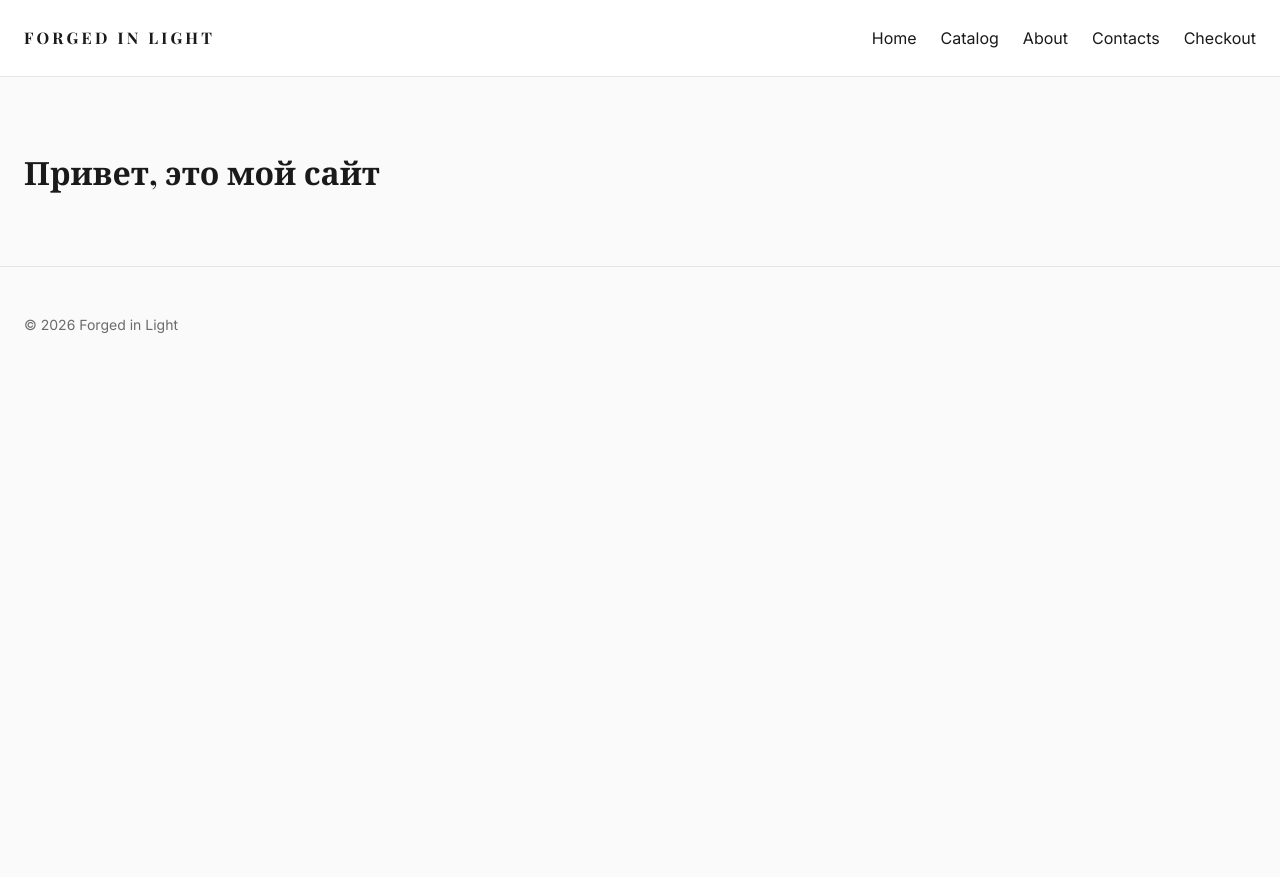
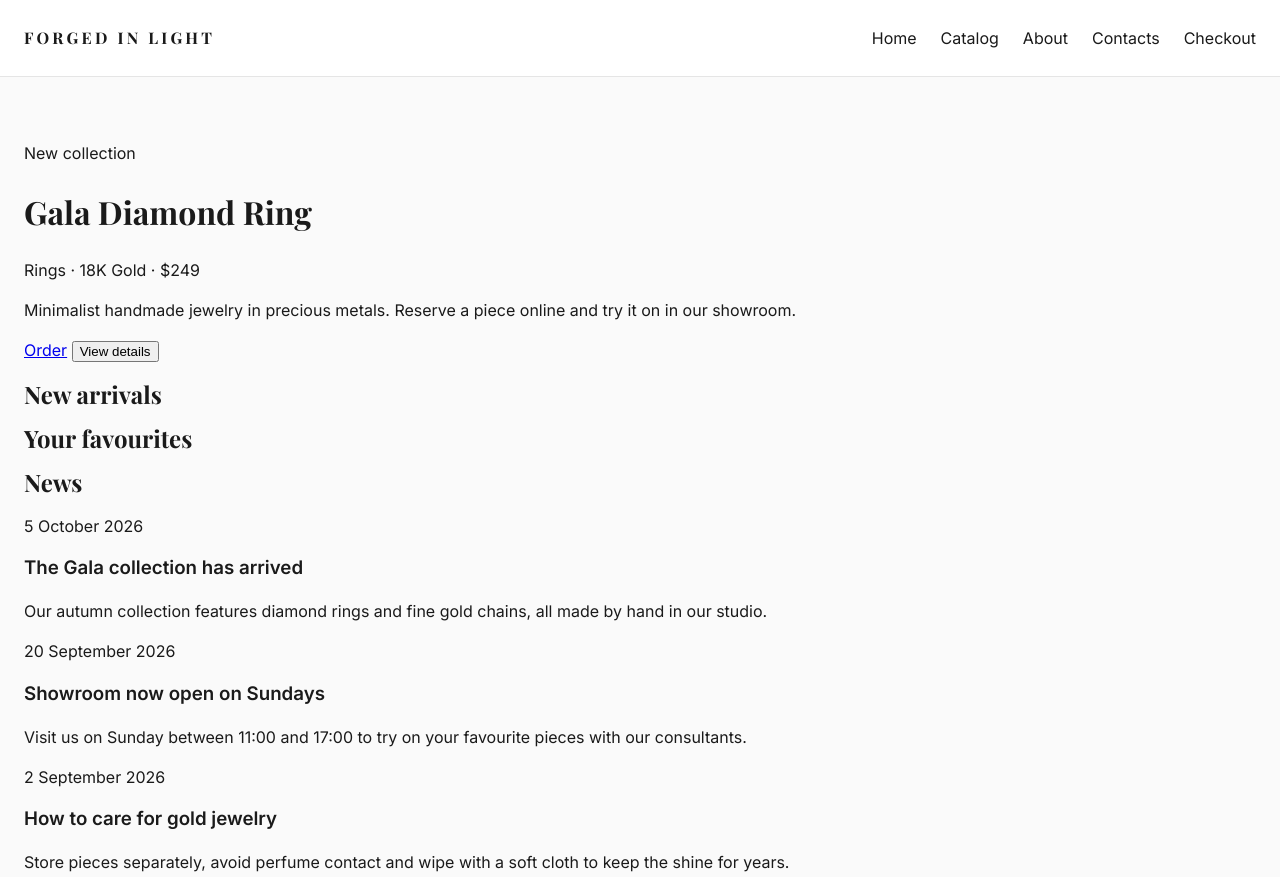
Before and after one commit to nikitavolosanovskij81-oss/jewelry-site, a plain HTML site: page index.html in a window 1280 px wide. Shown: the top 877 px of the page. Before the commit the page ends 800 px from the top, so only its background shows below. Drawn offline with nearby package versions, Linux system fonts and the light colour scheme.

Commit message:
Add hero banner, new arrivals, favourites and news to home page

```diff
--- a/index.html
+++ b/index.html
@@ -24,9 +24,46 @@
         </nav>
     </header>
 
-    <main>
-        <section>
-            <h1>Привет, это мой сайт</h1>
+      <main>
+        <section class="hero" aria-labelledby="hero-title">
+            <p class="eyebrow">New collection</p>
+            <h1 id="hero-title">Gala Diamond Ring</h1>
+            <p>Rings · 18K Gold · $249</p>
+            <p>Minimalist handmade jewelry in precious metals. Reserve a piece online and try it on in our showroom.</p>
+            <a class="btn btn-primary" href="checkout.html?item=1">Order</a>
+            <button class="btn btn-secondary" type="button">View details</button>
+        </section>
+
+
+        <section aria-labelledby="arrivals-title">
+            <h2 id="arrivals-title">New arrivals</h2>
+            <div class="grid" id="new-arrivals"></div>
+        </section>
+
+        <section id="favourites" aria-labelledby="fav-title">
+            <h2 id="fav-title">Your favourites</h2>
+            <div class="grid" id="favourites-list"></div>
+        </section>
+
+        <section aria-labelledby="news-title">
+            <h2 id="news-title">News</h2>
+            <div class="grid">
+                <article>
+                    <time datetime="2026-10-05">5 October 2026</time>
+                    <h3>The Gala collection has arrived</h3>
+                    <p>Our autumn collection features diamond rings and fine gold chains, all made by hand in our studio.</p>
+                </article>
+                <article>
+                    <time datetime="2026-09-20">20 September 2026</time>
+                    <h3>Showroom now open on Sundays</h3>
+                    <p>Visit us on Sunday between 11:00 and 17:00 to try on your favourite pieces with our consultants.</p>
+                </article>
+                <article>
+                    <time datetime="2026-09-02">2 September 2026</time>
+                    <h3>How to care for gold jewelry</h3>
+                    <p>Store pieces separately, avoid perfume contact and wipe with a soft cloth to keep the shine for years.</p>
+                </article>
+            </div>
         </section>
     </main>
 
```
